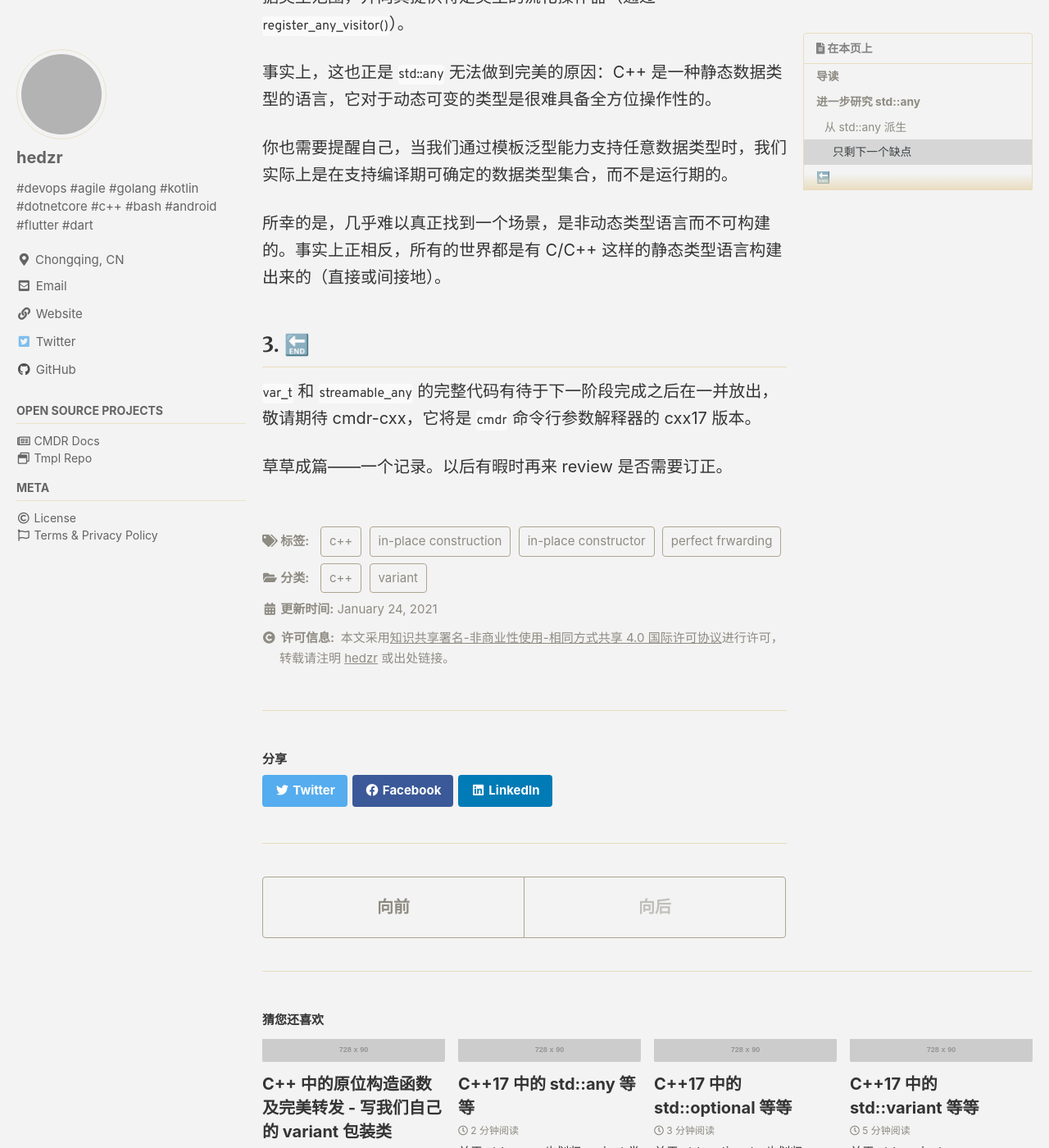
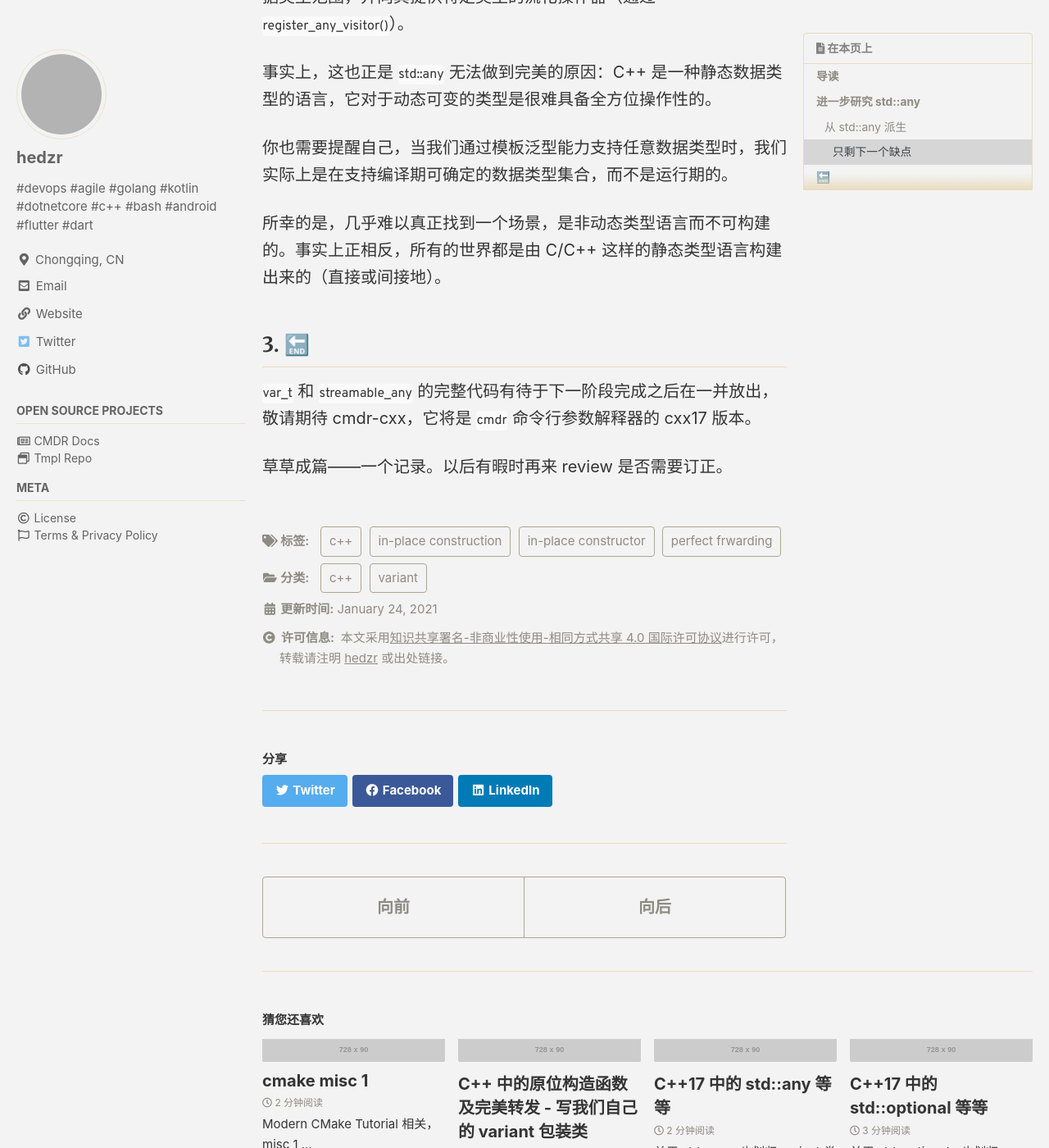
Before and after one commit to hedzr/hedzr.github.io, a Jekyll site: the page built from _posts/2021-1-23-in-place-construction-in-cxx-2.md, in a window 1280 px wide and 1400 px high, scrolled down 6444 px. Shown: the whole window at 82% size. Built offline with Jekyll 4.4.1, drawn with Linux system fonts in a browser that asks for light colours; cached includes are drawn as plain includes; emoji names are drawn with the system emoji font; some web fonts are replaced; comment, search, counter and statistics services are not loaded; some of the changed lines change nothing that is shown; grey boxes are pictures that could not be loaded.

Commit message:
added new post: cmake, misc, 1

````diff
--- a/_posts/2021-1-23-in-place-construction-in-cxx-2.md
+++ b/_posts/2021-1-23-in-place-construction-in-cxx-2.md
@@ -218,7 +218,7 @@ template<class OS = std::ostream>
 
 你也需要提醒自己，当我们通过模板泛型能力支持任意数据类型时，我们实际上是在支持编译期可确定的数据类型集合，而不是运行期的。
 
-所幸的是，几乎难以真正找到一个场景，是非动态类型语言而不可构建的。事实上正相反，所有的世界都是有 C/C++ 这样的静态类型语言构建出来的（直接或间接地）。
+所幸的是，几乎难以真正找到一个场景，是非动态类型语言而不可构建的。事实上正相反，所有的世界都是由 C/C++ 这样的静态类型语言构建出来的（直接或间接地）。
 
 
 
--- /dev/null
+++ b/_posts/2021-2-15-cmake-misc-1.md
@@ -0,0 +1,223 @@
+---
+layout: single
+title: 'cmake misc 1'
+date: 2021-02-15 05:41:00 +0800
+last_modified_at: 2021-02-15 07:07:00 +0800
+Author: hedzr
+tags: [c++, cmake-hello, cmake, misc, modern cmake, cmake tutorial, cmake examples]
+categories: cmake notes
+comments: true
+toc: true
+header:
+  overlay_image: /assets/images/unsplash-image-11.jpg
+  overlay_filter: rgba(128, 128, 0, 0.3)
+excerpt: >-
+  Modern CMake Tutorial 相关，misc 1 ...
+---
+
+
+
+
+
+## CMake Miscellaneous
+
+下面有一些被深入研究过，又或是重新研究 CMake 新版本文档后得知的需要更新的知识。
+
+反正陈旧的知识竟然全都落伍了，我要忘记自己会编程的妄想，自认为尚属初哥态。
+
+
+
+### About Cleanup
+
+对于 CMake 3.x 来说，以下特性是新增的：
+
+#### `--target clean`
+
+执行一个 cleanup 操作，相当于删除构建文件夹之后重新执行 cmake 配置操作。
+
+```bash
+cmake --build cmake-build-release --target clean
+```
+
+
+
+#### `--clean-first`
+
+对于 CMake 3.0.2+ 来说，新的选项 `--clean-first` 也有相似的作用。这个新选项等价于执行构建操作，但在构建前自动地清理构建文件夹中的配置数据。
+
+```bash
+cmake --build cmake-build-release --clean-first
+```
+
+
+
+上述的两个特性，就是为了帮助你不必删除构建文件夹但又可以重启配置步骤的。
+
+
+
+
+
+### About `OPTION`
+
+`OPTION` 指令是 CMake 提供的一个开关量。
+
+它的作用在于你可以通过检测这个开关量的值（为 ON 或 OFF）来提供不同的构建配置。例如：
+
+```cmake
+option(BUILD_DOCUMENTATION "Create and install the HTML based API documentation (requires Doxygen)" OFF)
+find_package(Doxygen)
+if (DEBUG OR NOT DOXYGEN_FOUND)
+    set(BUILD_DOCUMENTATION OFF)
+endif ()
+
+
+if (BUILD_DOCUMENTATION)
+...
+endif ()
+```
+
+OPTION 之所以有用，在于三点：
+
+1. 它是全局变量
+2. 它可以被改变而不必重启完整的配置
+3. 多数 IDE 提供了对其的可视化编译操作，cmake-gui, cmake-frontend, qtcreator, kdeveloper 等，clion 虽然没有针对他们提供可视化操作，但也是支持的。
+
+OPTION 变量自动具有全局可见性，它是一个 CACHE 变量。
+
+所以以下命令行是行得通的：
+
+```bash
+# modify it
+cmake -DBUILD_DOCUMENTATION=OFF --build build/
+# remove it from cached value-set
+cmake -UBUILD_DOCUMENTATION --build build/
+```
+
+当你使用 `-D` 修改它时，cmake 会重新配置，但由于 cache（上次配置的所有内容）的存在，所以这会是一个轻量级的配置重放，只有改变的部分会产生影响。
+
+所以它比 `--target clean` 这类清理操作还要轻量级一点。
+
+OPTION 变量之所以有用，也和 IDE 提供的可视化编辑工具分不开关系，你可以比较方便地修改它们。
+
+
+
+#### CMAKE_CONFIGURATION_TYPES
+
+`CMAKE_CONFIGURATION_TYPES` 是给 IDE 提供的接口，它可以列出一系列可选项，IDE 可以据此提供一个下拉列表供用户选择。
+
+一般来说它可以是这样的：
+
+```cmake
+set(CMAKE_CONFIGURATION_TYPES "Debug;Release;MinSizeRel;RelWithDebInfo" CACHE STRING "" FORCE)
+```
+
+注意分号字符和空格的效果是等效的，参见我们曾经提及的 cmake 的基础语法中有关 字符串 LIST 部分的说明：[字符串列表](https://hedzr.github.io/cmake/notes/cmake-05/#%E5%AD%97%E7%AC%A6%E4%B8%B2%E5%88%97%E8%A1%A8)。
+
+不过，现代 IDEs 通常已经支持更新一些的设置方案，即通过 Properties 元数据来提取值列表：
+
+```cmake
+  set_property(CACHE CMAKE_BUILD_TYPE PROPERTY STRINGS
+               "Debug" "Release" "MinSizeRel" "RelWithDebInfo")
+```
+
+这可以被 cmake-gui 等所支持。
+
+#### cmake-gui
+
+[cmake-gui](https://cmake.org/cmake/help/latest/manual/cmake-gui.1.html) 是 CMake 所提供的一个辅助工具。其它平台可以通过包管理安装，macOS 中则通过 cask 安装：
+
+```bash
+# 安装 cmake-gui 以及命令行工具：cmake, cpack, ctest 等等
+brew cask install cmake
+# or
+brew install cmake --cask
+
+
+# 安装 cmake 本身（注意也包括 cpack, ctest 命令行版本）
+brew install cmake
+```
+
+注意，cpack，ctest 的命令行版本是随 cmake 一道被分发的。
+
+但通过 cask 安装的 GUI 版本中为了 cmake-gui 能够执行工作，也随附了 cmake, cpack, ctest 命令行版本供 cmake-gui 所调用。
+
+
+
+
+
+### About `CMAKE_BUILD_TYPE`
+
+按照 CMake 文档，你不应该简单地检查 CMAKE_BUILD_TYPE 是 Release 还是 Debug 来判断使用了哪一种构建模式。
+
+我们惯常了解的是两种构建模式：DEBUG 和 RELEASE。我们会在 DEBUG 模式中打开编译器的调试信息开关，这些调试信息将被 gdb/lldb 等调试器所用，从而帮助我们在开发阶段调试我们的代码，定位正在运行到的源代码行，检查当前运行位置的上下文，栈上变量等等。
+
+但 `CMAKE_BUILD_TYPE` 除了可以有 "Release" 和 "Debug" 这两个典型的值之外，还可以是空值。理论上说，你还可以随意设置它到任何字符串值。设想一个值 `RelWithDebugInfo`，它允许我们在 Release 构建模式中强制添加 `-g` 到编译器选项中，这样我们可以获得 Release 模式下的成品 app，且这个 app 带有调试信息。有的时候，这可能是线上环境中检测故障原因的有力办法：我们可以在一个特定的目标集合中上线这种特别的app，然后通过线上日志等信息来判断故障原因，由于 debug 信息的存在，我们甚至有可能直接定位到源码行。在真实世界中，无论你怎么建立线上环境的模拟区，它终究不是生产环境，有时候你就是会遇到无法重现的故障，只在生产环境才会发生，非常愤怒，但实际上即使如此，也还是可以有办法设法去解决的，RelWithDebugInfo 就是其中的一种。
+
+所以简单地检查 CMAKE_BUILD_TYPE 是 Release 还是 Debug 并不是正确的行为。
+
+在我们的 CMake 脚本中，prerequisites.cmake 提供一个片段来约束上述的自由行为，并将构建模式限制在有限的几种模式中：
+
+```cmake
+set(default_build_type "Release")
+if (EXISTS "${CMAKE_SOURCE_DIR}/.git")
+  set(default_build_type "Debug")
+endif ()
+if (NOT CMAKE_BUILD_TYPE AND NOT CMAKE_CONFIGURATION_TYPES)
+  message(STATUS "Setting build type to '${default_build_type}' as none was specified.")
+  set(CMAKE_BUILD_TYPE "${default_build_type}" CACHE
+      STRING "Choose the type of build." FORCE)
+endif ()
+if (NOT CMAKE_CONFIGURATION_TYPES)
+  # Set the possible values of build type for cmake-gui
+  set_property(CACHE CMAKE_BUILD_TYPE PROPERTY STRINGS "Debug" "Release" "MinSizeRel" "RelWithDebInfo")
+  set_property(CACHE CMAKE_BUILD_TYPE PROPERTY HELPSTRING "Choose the type of build")
+  # set(CMAKE_CONFIGURATION_TYPES "Debug;Release;MinSizeRel;RelWithDebInfo" CACHE STRING "" FORCE)
+endif ()
+
+if (CMAKE_BUILD_TYPE STREQUAL "Debug" AND NOT WIN32)
+  # In non-win32 debug build, debug_malloc is on by default
+  option(USE_DEBUG_MALLOC "Building with memory leak detection capability." ON)
+  option(DEBUG "Building with DEBUG Mode" ON)
+else ()
+  # In win32 or non-debug builds, debug_malloc is off by default
+  option(USE_DEBUG_MALLOC "Building with memory leak detection capability." OFF)
+  option(DEBUG "Building with NON-DEBUG Mode" OFF)
+endif ()
+
+```
+
+这一段脚本的含义很清晰，它研究 CMAKE_BUILD_TYPE 并排除非法值（包括空值也被视为非法），并将 CMAKE_BUILD_TYPE 重置为特定的四种值："Debug" "Release" "MinSizeRel" "RelWithDebInfo"。
+
+如果原有的值不合法，那么以下两种情况将被 fallback：
+
+1. 缺省的模式是 Release
+2. 如果 source tree 中有 .git 文件夹，则认为处于 Debug 模式
+
+其中 case 2 是值得研究的，至少它并不适合于 GitHub Action 环境。只不过对于其他 CI 环境来说，通常我们都会显式地指定一个确切的 CMAKE_BUILD_TYPE 有效值，所以并不需要上述 fallbacks。
+
+> `CMAKE_BUILD_TYPE` 为 empty 值的情形，也可以衍生别的用法，例如 [CMake and the Default Build Type - Kitware Blog](https://blog.kitware.com/cmake-and-the-default-build-type/) 有一个相应的探讨，不过对于一般的开发案例来说，我们还是在 release/debug 两种 cases 中来展开。
+>
+> > 这个提示，源于 [David Faure](https://stackoverflow.com/users/758288/david-faure) 于 [SO 上的回答 ](https://stackoverflow.com/a/57154400/6375060)。
+> >
+> > 我们的片段中，开始部分和上述 Blog 提供的相同。由于这是一段众所周知的公众域脚本，所以研究来源和版权是不适用的。
+
+在约束了 CMAKE_BUILD_TYPE 值的有效性之后，上述脚本继续进一步的处理，然后提供两个 options 变量：
+
+1. DEBUG：在后续的脚本中，`if (DEBUG)` 来检测 Debug/Release 要方便得多（比起 `if (CMAKE_BUILD_TYPE STREQUL "Debug")` 来说的话）
+2. USE_DEBUG_MALLOC：这个选项最终会被体现为编译器选项，或者 config.h 中的一个 define。它的作用是为代码编写提供一个宏变量，允许你提供内存泄漏检测方面的一个辅助特性。
+
+
+
+
+
+
+
+
+
+
+
+
+
+
+
+🔚
````
